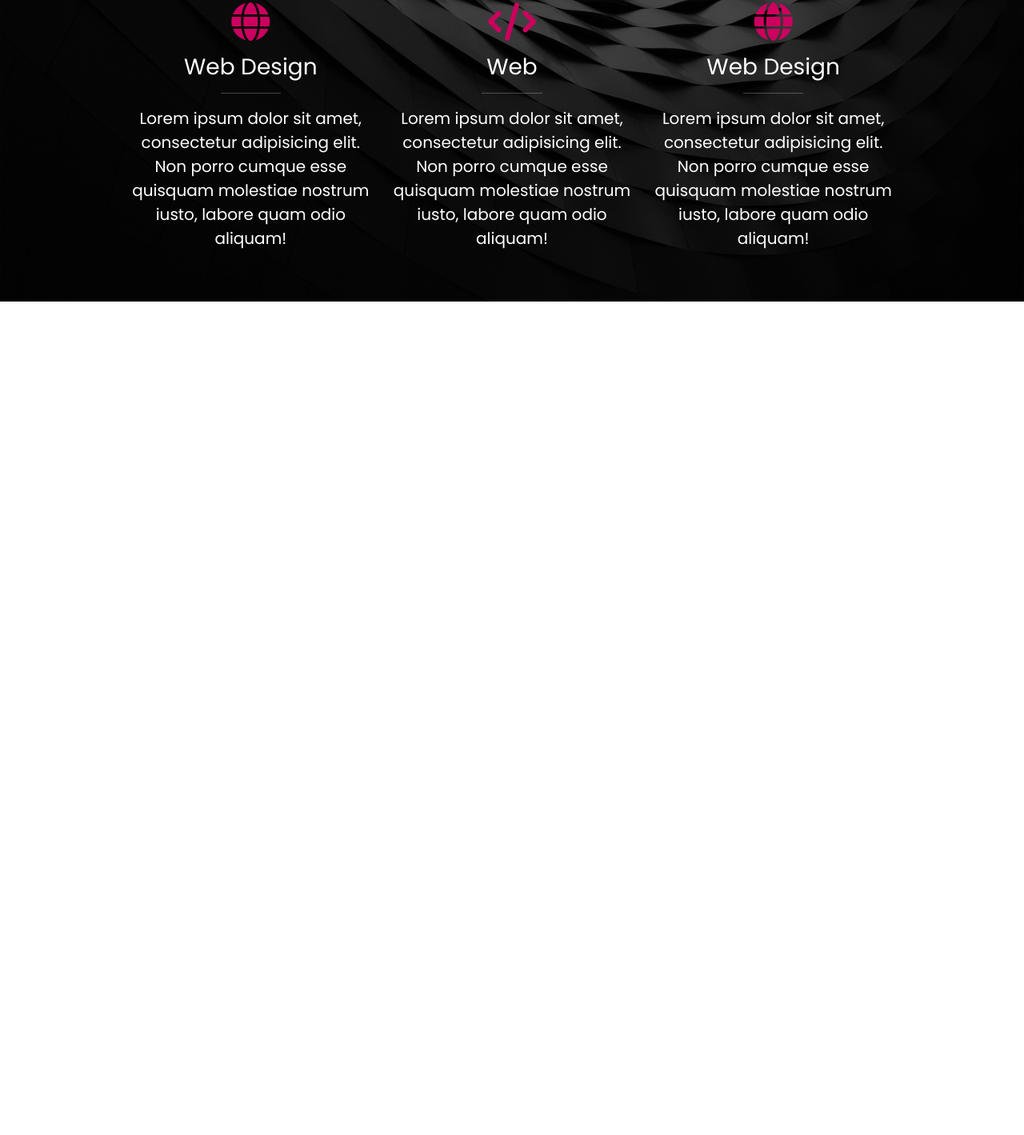
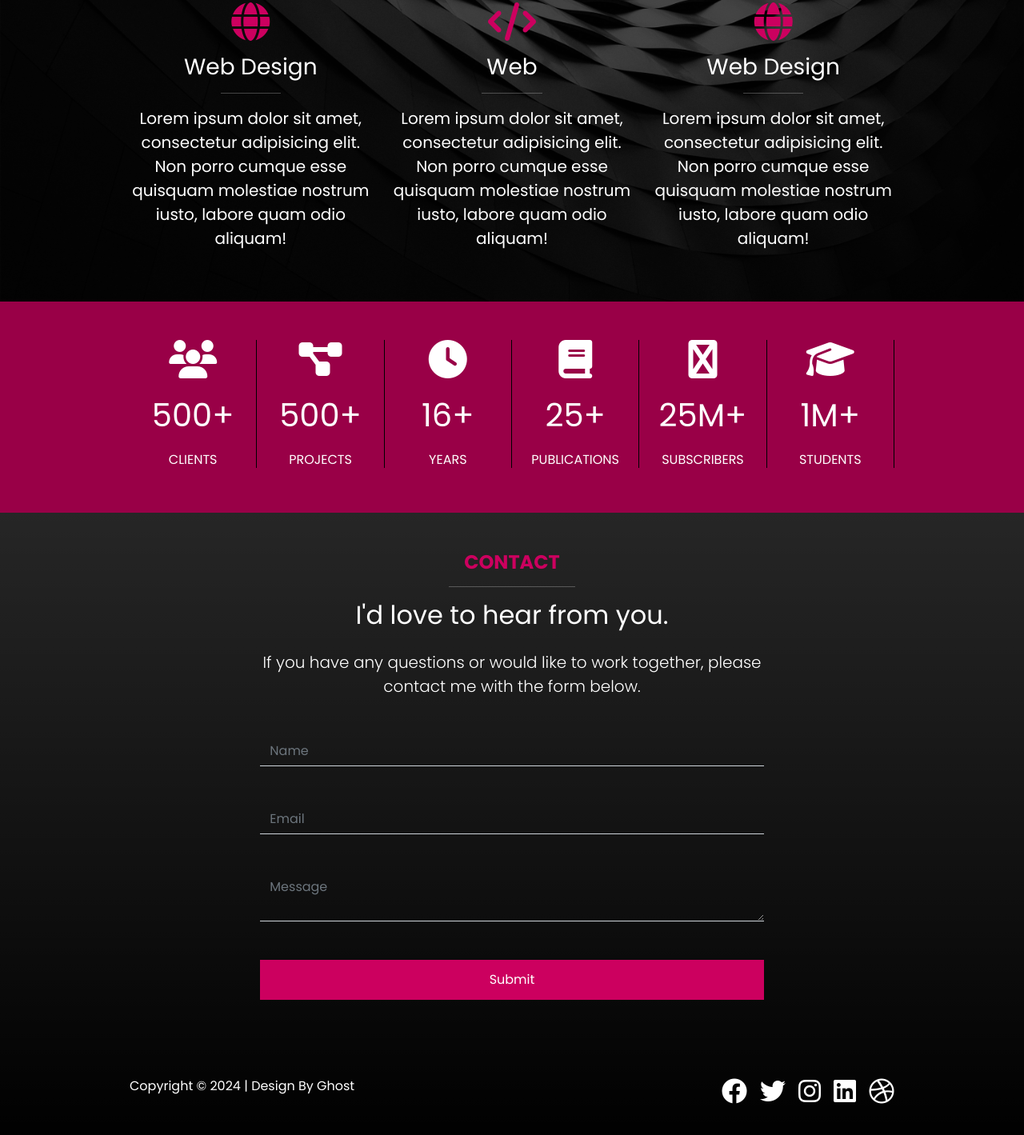
Before and after one commit to abdGhost/portfolio-bootstrap, a website: page index.html in a window 1280 px wide. Shown: the part 2853-4272 px from the top of the page at 80% size. Before the commit the page ends 3230 px from the top, so only its background shows below. Drawn offline with nearby package versions, Linux system fonts and the light colour scheme; files that its build step writes are made by us from their sources.

Commit message:
added footer

```diff
--- a/index.html
+++ b/index.html
@@ -300,6 +300,123 @@
       </div>
     </section>
 
+    <!-- Stats -->
+    <section class="stats py-5 text-bg-secondary">
+      <div class="container">
+        <div class="row g-0">
+          <div class="col-md-4 col-lg-2">
+            <div class="stat text-center border-end border-dark">
+              <i class="fas fa-users fa-3x mb-3"></i>
+              <p class="fs-1">500+</p>
+              <h3 class="fs-6 text-uppercase">Clients</h3>
+            </div>
+          </div>
+          <div class="col-md-4 col-lg-2">
+            <div class="stat text-center border-end border-dark">
+              <i class="fas fa-project-diagram fa-3x mb-3"></i>
+              <p class="fs-1">500+</p>
+              <h3 class="fs-6 text-uppercase">Projects</h3>
+            </div>
+          </div>
+          <div class="col-md-4 col-lg-2">
+            <div class="stat text-center border-end border-dark">
+              <i class="fas fa-clock fa-3x mb-3"></i>
+              <p class="fs-1">16+</p>
+              <h3 class="fs-6 text-uppercase">Years</h3>
+            </div>
+          </div>
+          <div class="col-md-4 col-lg-2">
+            <div class="stat text-center border-end border-dark">
+              <i class="fas fa-book fa-3x mb-3"></i>
+              <p class="fs-1">25+</p>
+              <h3 class="fs-6 text-uppercase">Publications</h3>
+            </div>
+          </div>
+          <div class="col-md-4 col-lg-2">
+            <div class="stat text-center border-end border-dark">
+              <i class="fas fa-youtube fa-3x mb-3"></i>
+              <p class="fs-1">25M+</p>
+              <h3 class="fs-6 text-uppercase">Subscribers</h3>
+            </div>
+          </div>
+          <div class="col-md-4 col-lg-2">
+            <div class="stat text-center border-end border-dark">
+              <i class="fas fa-graduation-cap fa-3x mb-3"></i>
+              <p class="fs-1">1M+</p>
+              <h3 class="fs-6 text-uppercase">Students</h3>
+            </div>
+          </div>
+        </div>
+      </div>
+    </section>
+
+    <!-- Contact -->
+    <section class="contact text-bg-dark bg-gradient py-5">
+      <div class="container">
+        <div class="row">
+          <div class="col-md-8 offset-md-2">
+            <div class="text-center mb-5">
+              <h4 class="text-uppercase fw-bold text-primary">Contact</h4>
+              <hr class="w-25 mx-auto" />
+              <h2 class="mb-4">I'd love to hear from you.</h2>
+              <p class="lead">
+                If you have any questions or would like to work together, please
+                contact me with the form below.
+              </p>
+            </div>
+            <!-- Form -->
+            <form>
+              <div class="mb-5">
+                <input
+                  type="text"
+                  class="form-control bg-transparent border-top-0 border-start-0 border-end-0 rounded-0 border-muted text-white"
+                  placeholder="Name"
+                />
+              </div>
+              <div class="mb-5">
+                <input
+                  type="email"
+                  class="form-control bg-transparent border-top-0 border-start-0 border-end-0 rounded-0 border-muted text-white"
+                  placeholder="Email"
+                />
+              </div>
+              <div class="mb-5">
+                <textarea
+                  class="form-control bg-transparent border-top-0 border-start-0 border-end-0 rounded-0 border-muted text-white"
+                  placeholder="Message"
+                ></textarea>
+              </div>
+              <div class="mb-5 d-grid">
+                <button type="button" class="btn btn-primary">Submit</button>
+              </div>
+            </form>
+          </div>
+        </div>
+
+        <!-- Footer -->
+        <div class="d-flex mt-5">
+          <p class="flex-grow-1">Copyright &copy; 2024 | Design By Ghost</p>
+          <div class="hstack gap-3">
+            <a href="#">
+              <i class="fab fa-facebook fa-2x text-white"></i>
+            </a>
+            <a class="text-decoration-none" href="#">
+              <i class="fab fa-twitter fa-2x text-white"></i>
+            </a>
+            <a class="text-decoration-none" href="#">
+              <i class="fab fa-instagram fa-2x text-white"></i>
+            </a>
+            <a class="text-decoration-none" href="#">
+              <i class="fab fa-linkedin fa-2x text-white"></i>
+            </a>
+            <a class="text-decoration-none" href="#">
+              <i class="fab fa-dribbble fa-2x text-white"></i>
+            </a>
+          </div>
+        </div>
+      </div>
+    </section>
+
     <script src="js/bootstrap.bundle.min.js"></script>
     <script src="js/lightbox-plus-jquery.min.js"></script>
     <script src="js/script.js"></script>
--- a/scss/styles.scss
+++ b/scss/styles.scss
@@ -62,4 +62,11 @@
   .about-content {
     flex-direction: column;
   }
+
+  .stats .stat {
+    border-right: 0 !important;
+    margin-bottom: 40px;
+    border-bottom: var(--bs-dark) solid 1px;
+    padding-bottom: 20px;
+  }
 }
```
